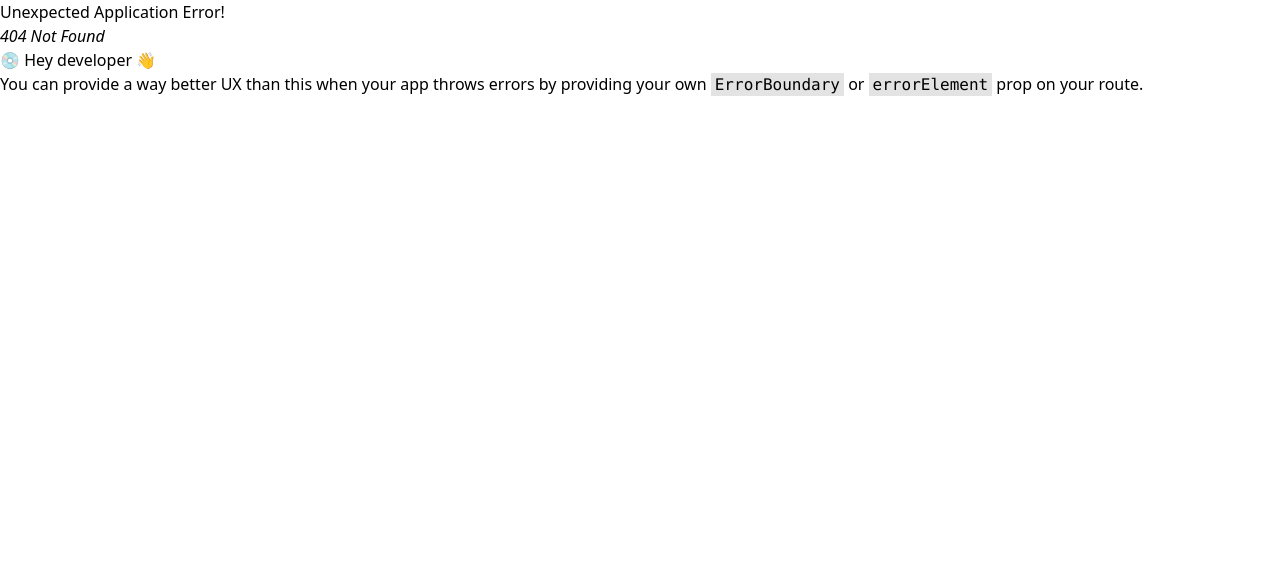
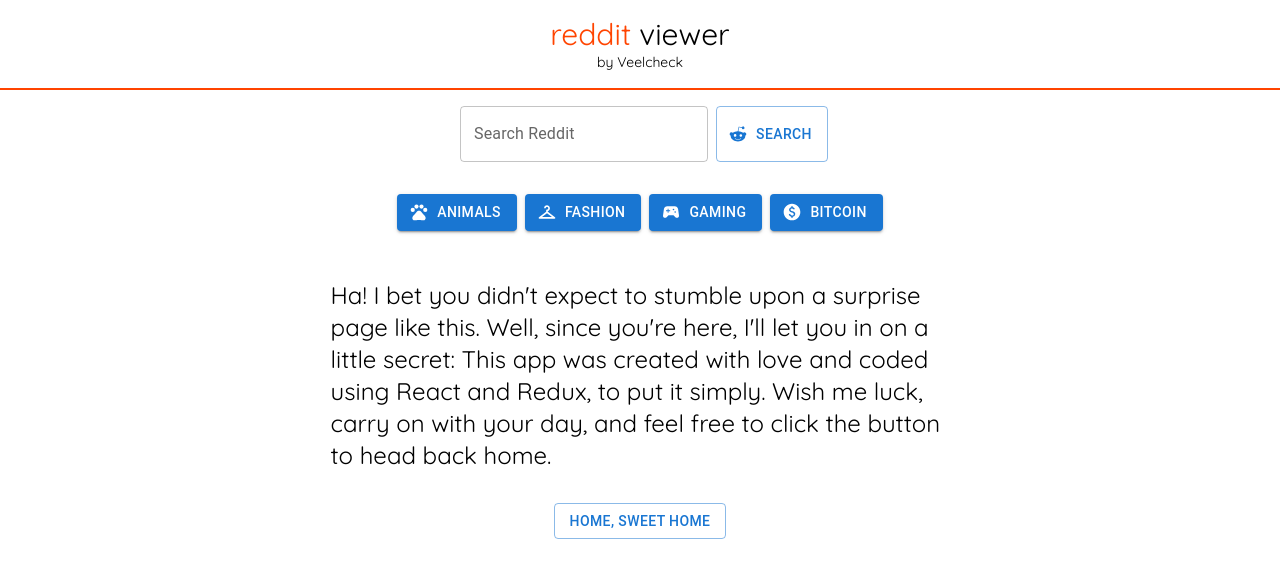
Before and after one commit to veelcheck/reddit-viewer-redux, a React (Vite) app: page /surpise-page in a window 1280 px wide. Before the commit this address had no page. Shown: the top 578 px of the page. Built offline with nearby package versions, Linux system fonts and the light colour scheme.

Commit message:
surprise page added

```diff
--- a/src/app/App.jsx
+++ b/src/app/App.jsx
@@ -3,6 +3,7 @@
 import CategoriesResults from '../features/categories/CategoriesResults';
 import SubredditComponenet from '../features/subreddit/SubredditComponenet';
 import Root from '../components/Root';
+import SurprisePage from '../components/SurprisePage';
 import {
   Route,
   RouterProvider,
@@ -32,6 +33,10 @@
         path='subreddit/:idUrl'
         element={<SubredditComponenet />}
       />
+      <Route
+        path='surpise-page'
+        element={<SurprisePage />}
+      />
     </Route>
   )
 );
--- a/src/components/Header.jsx
+++ b/src/components/Header.jsx
@@ -1,11 +1,16 @@
 import React from 'react'
+import { Link } from 'react-router-dom';
+
 
 function Header() {
+
   return (
     <header className='text-3xl font-quicksand container mx-auto text-center border-b-2 border-b-reddit-orange py-4'>
-      <h1>
-        <span className='text-reddit-orange '>reddit</span> viewer
-      </h1>
+      <Link to='surpise-page'>
+        <h1>
+          <span className='text-reddit-orange '>reddit</span> viewer
+        </h1>
+      </Link>
       <div className='text-sm'>by Veelcheck</div>
     </header>
   );
--- /dev/null
+++ b/src/components/SurprisePage.jsx
@@ -0,0 +1,28 @@
+import Button from '@mui/material/Button';
+import { useNavigate } from 'react-router-dom';
+
+function SurprisePage() {
+  const navigate = useNavigate();
+  return (
+    <section
+      className='max-w-prose mx-auto font-quicksand'
+      aria-label='Surprise Page'>
+      <p className='py-8 sm:text-2xl'>
+        Ha! I bet you didn't expect to stumble upon a surprise page like this.
+        Well, since you're here, I'll let you in on a little secret: This app
+        was created with love and coded using React and Redux, to put it simply.
+        Wish me luck, carry on with your day, and feel free to click the button
+        to head back home.
+      </p>
+      <div className='text-center'>
+        <Button
+          variant='outlined'
+          onClick={() => navigate('/')}>
+          Home, sweet home
+        </Button>
+      </div>
+    </section>
+  );
+}
+
+export default SurprisePage;
```
